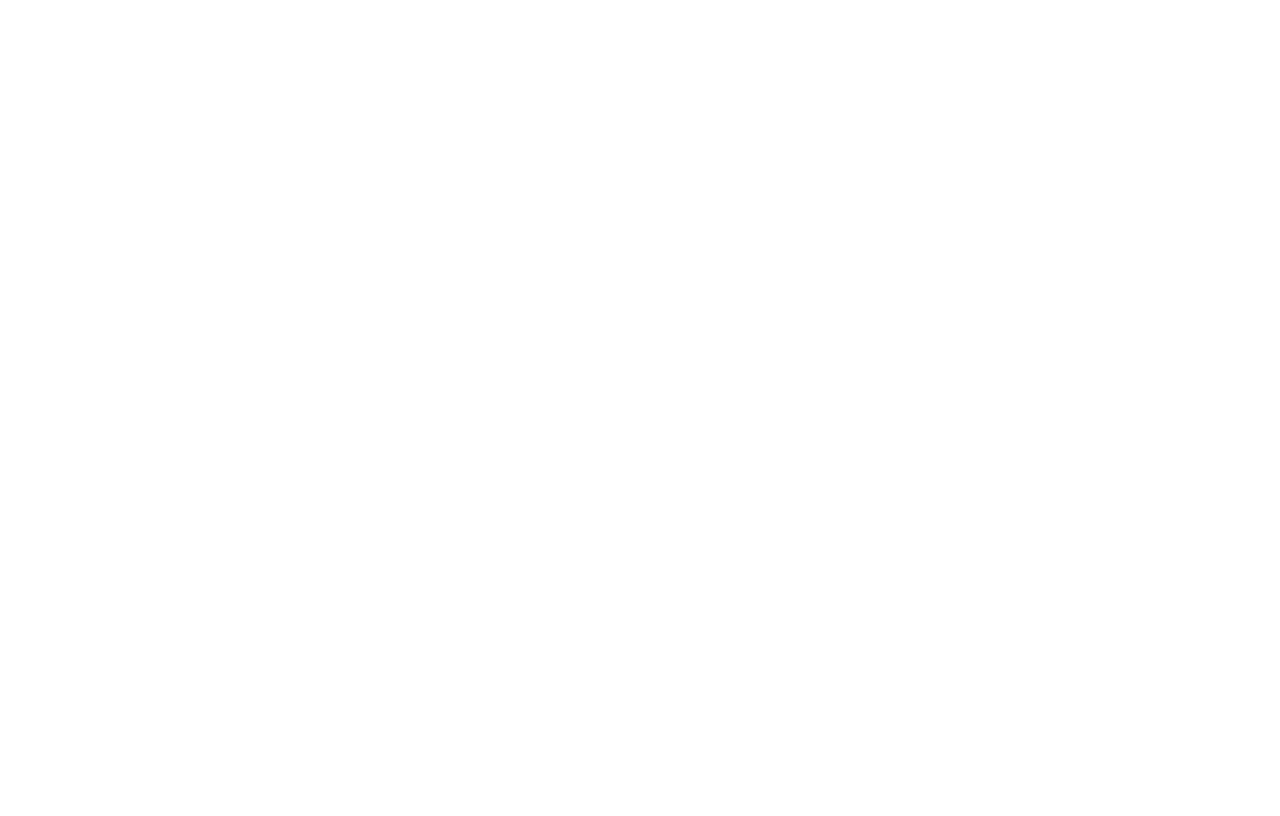
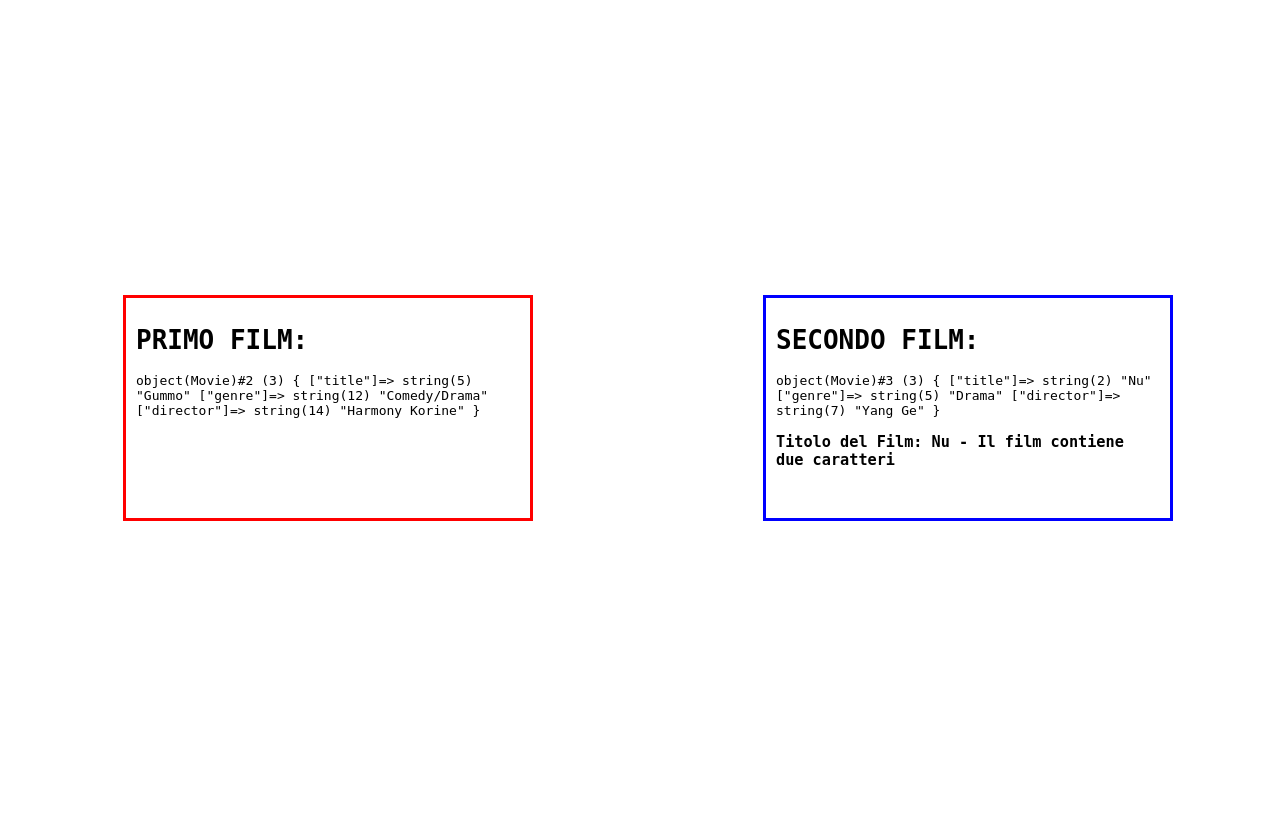
Before and after one commit to NeriEroi/php-oop-1, a PHP site: page / in a window 1280 px wide. Before the commit the page is empty. Run offline with PHP 8.4, Linux system fonts and the light colour scheme.

Commit message:
esercizio completo

```diff
--- /dev/null
+++ b/css/style.css
@@ -0,0 +1,23 @@
+.container {
+    width: 100vw;
+    height: 100vh;
+    font-family: monospace;
+    display: flex;
+    justify-content: space-around;
+    align-items: center;
+}
+
+.primo_film,
+.secondo_film {
+    width: 30%;
+    height: 25%;
+    padding: 10px;
+}
+
+.primo_film {
+    border: 3px solid red;
+}
+
+.secondo_film {
+    border: 3px solid blue;
+}
--- a/index.php
+++ b/index.php
@@ -1,9 +1,102 @@
 <?php
 
+    class Movie {
+        public $title;
+        public $genre;
+        public $director;
+
+        // costruttore
+        function __construct($_title)
+        {
+            return $this->title = $_title;
+        }
+
+        // metodo
+        public function setTitle($_title) {
+            if (strlen($_title) > 2) {
+                $this->title = $_title;
+            } else {
+                echo "<strong>Titolo del Film: </strong>". "<strong>$_title</strong>" . " - " . "Il film contiene due caratteri";
+            }
+        }
+    }
+
+    // PRIMO FILM
+
+    // primo film = (istanza)
+    $newMovie = new Movie('Gummo');
+
+    // attributi primo film
+    $newMovie->genre = 'Comedy/Drama';
+    $newMovie->director = 'Harmony Korine';
+
+    // stampa metodo primo film
+    $newMovie->setTitle('Gummo');
+
+    // stampa oggetto = primo film
+    // var_dump($newMovie);
 
 
+    // SECONDO FILM
+
+    // secondo film = (istanza)
+    $secondMovie = new Movie('Nu');
+
+    // attributi secondo film
+    $secondMovie->genre = 'Drama';
+    $secondMovie->director = 'Yang Ge';
+
+    // stampa oggetto = secondo film
+    // var_dump($secondMovie);
+    // // stampa metodo secondo film
+    // $secondMovie->setTitle('Nu');
+
+?>
 
 
+<!DOCTYPE html>
+<html lang="en">
+<head>
+    <meta charset="UTF-8">
+    <meta http-equiv="X-UA-Compatible" content="IE=edge">
+    <meta name="viewport" content="width=device-width, initial-scale=1.0">
+    <link rel="stylesheet" href="css/style.css">
+    <title>Document</title>
+</head>
+<body>
+
+    <div class="container">
+
+        <div class="primo_film">
+
+            <h1>
+                PRIMO FILM:
+            </h1>
+
+            <div>
+                <?php var_dump($newMovie) ?>
+            </div>
 
 
-?>
+        </div>
+
+        <div class="secondo_film">
+
+            <h1>
+                SECONDO FILM:
+            </h1>
+
+            <div>
+                <?php var_dump($secondMovie) ?>
+            </div>
+
+            <h3>
+                <?php $secondMovie->setTitle('Nu'); ?>
+            </h3>
+
+        </div>
+
+    </div>
+
+</body>
+</html>
```
